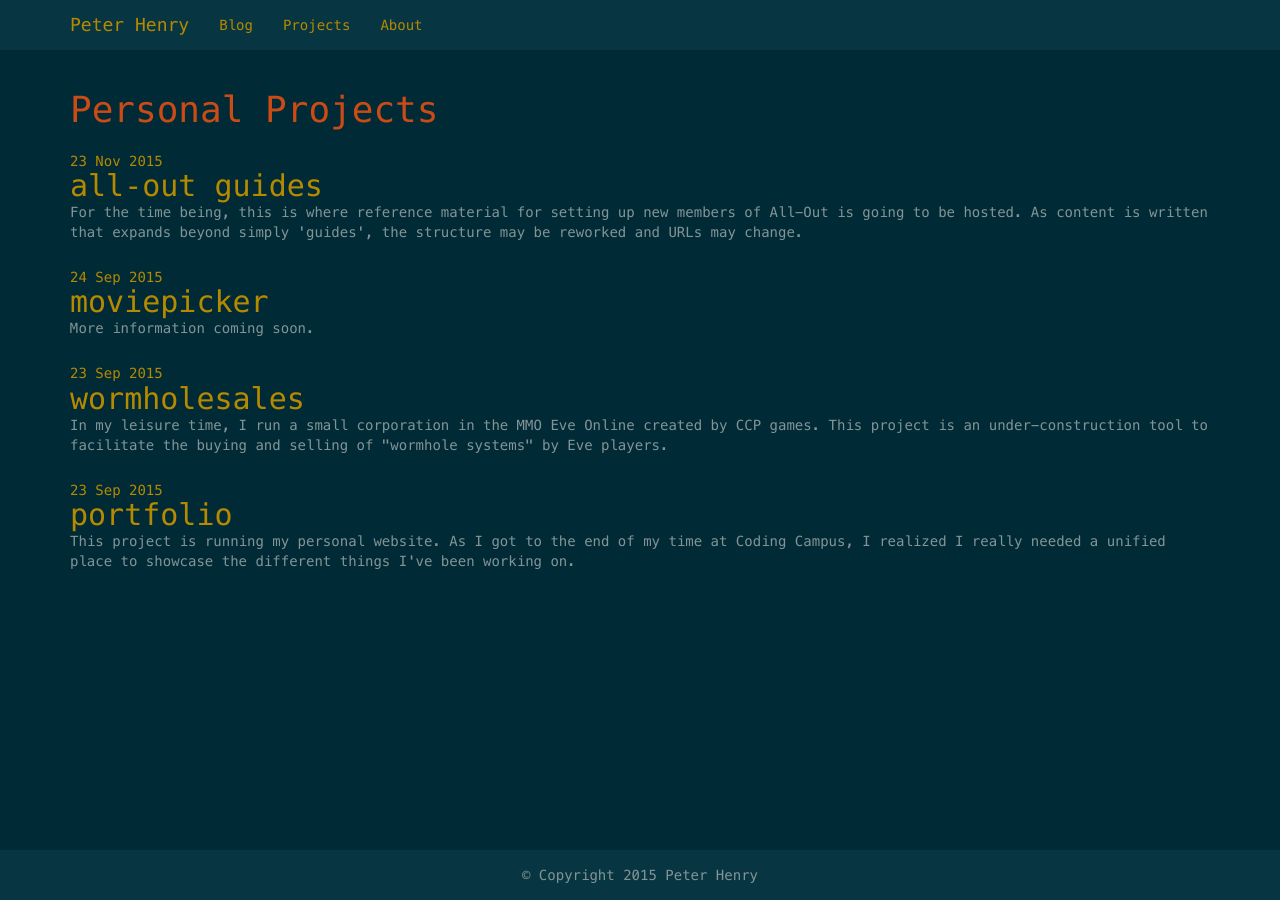
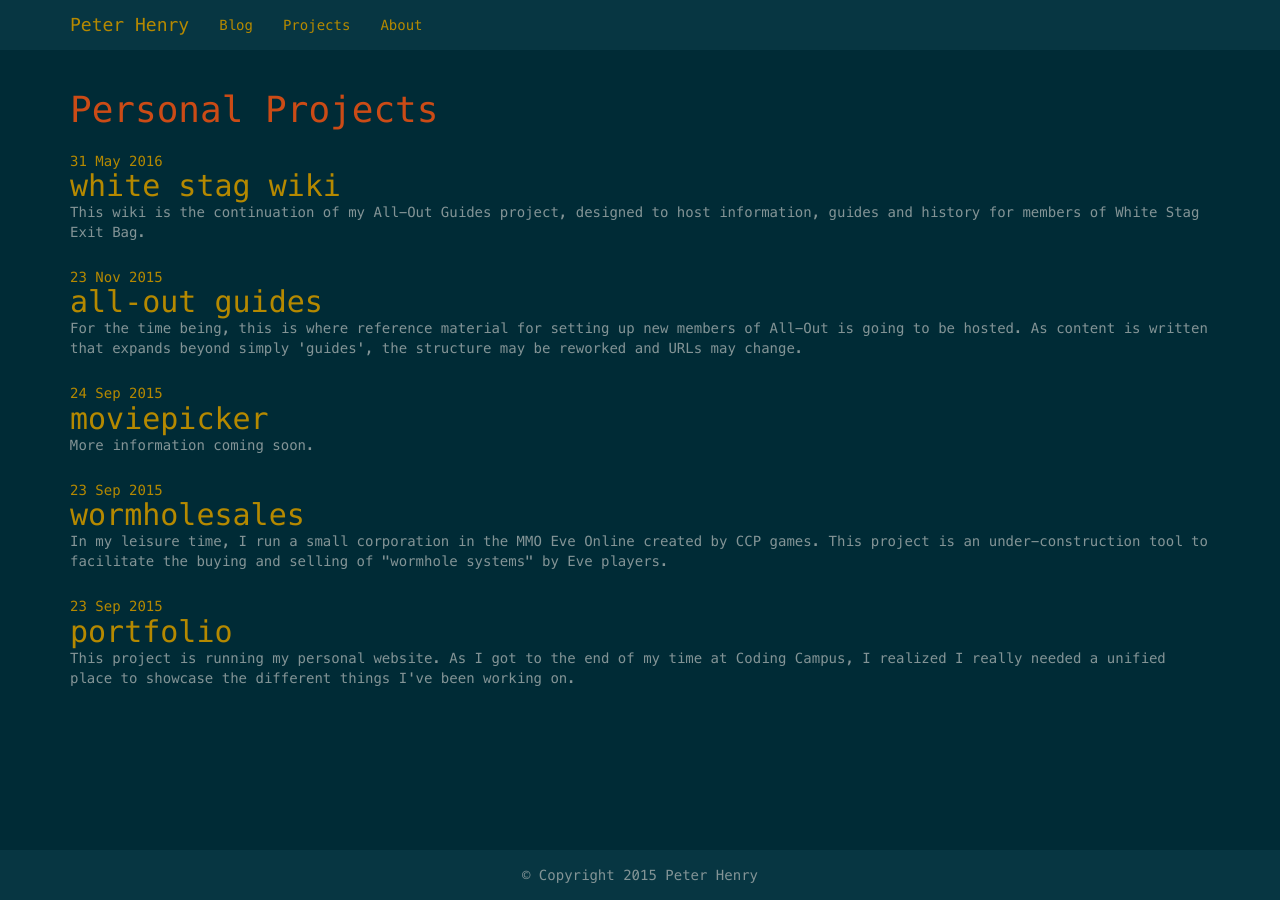
Before and after one commit to mosbasik/portfolio-jekyll, a Jekyll site: the page built from projects/index.html, in a window 1280 px wide. Built offline with Jekyll 4.4.1, drawn with Linux system fonts in a browser that asks for light colours; nearby versions of some CDN libraries; some of the changed lines change nothing that is shown.

Commit message:
publishing white stag wiki project

```diff
--- a/_posts/2015-11-23-all-out-guides.markdown
+++ b/_posts/2015-11-23-all-out-guides.markdown
@@ -13,6 +13,9 @@ excerpt: >
 Hosted at: [all-out.github.io/guides](http://all-out.github.io/guides/ "All-Out Guides")
 
 Source code: [github.com/all-out/guides](https://github.com/all-out/guides "All-Out Guides Source")
+
+
+EDIT: I'm no longer updating this project and have migrated the information it contained to a wiki.  Refer to the [White Stag Wiki]({% post_url 2016-05-31-white-stag-wiki %}) project page for more info.
 
 - - -
 
--- /dev/null
+++ b/_posts/2016-05-31-white-stag-wiki.markdown
@@ -0,0 +1,140 @@
+---
+layout: post
+title: white stag wiki
+categories: projects
+comments: true
+disqus_identifier: cc21e3f4-ae65-48d4-8fce-e1dfbd96a1d6
+excerpt: >
+    This wiki is the continuation of my All-Out Guides project, designed to
+    host information, guides and history for members of White Stag Exit Bag.
+---
+
+
+Hosted at: [wiki.whitestagexitbag.org](http://wiki.whitestagexitbag.org "White Stag Wiki")
+
+- - -
+
+
+## Purpose
+
+This wiki is the continuation of my [All-Out Guides]({% post_url 2015-11-23-all-out-guides %}) project, designed to host information, guides and history for members of [White Stag Exit Bag](https://evewho.com/alli/White+Stag+Exit+Bag).
+
+[All-Out]: http://evewho.com/corp/all-out
+
+- - -
+
+## Planning
+
+
+### Security
+
+First and foremost, I needed a way to differentiate between different levels of information sensitivity.
+
+When our group started playing Eve, we got a lot done with Google Documents, but it wasn't sustainable long term.
+
+We didn't want to keep track of a a whole list of gmail address / eve player pairs, so we couldn't restrict visibility to certain email addresses.  This meant it wasn't safe to publish internal info on GDocs.
+
+If we wanted people to contribute information, we had to make the docs publically editable - but because Google docs and sheets are so easy to edit, it was an invitation to vandalism (both from our members and externally).
+
+Using a wiki allowed me to maintain strict control of users (naming them consistently was a big quality of life improvement) and the groups they were in / permissions they had.  Certain parts of the wiki are only visible to directors, others to specific corps, others to the whole alliance, and others to the public.  Also, I've found that the slight psychological barrier to editing significantly cuts down on vandalism: in a wiki, you click the "edit" button to start and the "save" button to end, compared to GDocs where you just start typing.
+
+
+
+<figure class="right">
+    <a href="/img/white-stag-wiki-sitemap.png">
+        <img alt="White Stag Wiki Sitemap" title="White Stag Wiki Sitemap" src="/img/white-stag-wiki-sitemap.png" width="25%">
+    </a>
+    <figcaption>
+        <p>Overview of the wiki's current namespaces.</p>
+    </figcaption>
+</figure>
+
+### Structure
+
+Information organization is a huge topic.  A site can have loads of information on a topic but if it's disorganized no one will try to read it.
+
+One reason Wikipedia is so successful is because it has strict guidelines on article structure, notability requirements, etc.  It's _extremely_ well organized.
+
+The only significant information that I knew I wanted on the wiki to start with was the guide information I'd already created - but all of that was essentially one "kind" of info: public, general purpose, and not sensitive.  Intuitively, all that information would probably end up in one place on the wiki.
+
+Many discussions of wiki structure online suggest as flat a page heirarchy as possible, to simplify internal linking and make urls guessable.  Breaking up pages into folders (or namespaces, as DokuWiki calls the concept) is almost like making different wikis.  However, it's a lot easier to set permissions on a namespace and have them be applied to each of its pages (present and future) than it is to keep track of which set of permssions need to be applied to any given new page in the flat heirarchy.  It's a tradeoff between security and flexibility.
+
+Eventually I decided to create three main namespaces: `Public` for anyone to see and for alliance affiliates to edit, `Private` for only alliance affiliates to see and edit, and `Bulletins` for alliance affilates to see but only directors to edit.  There are some subnamespaces, like `Private:Directors` which only directors can see or edit, and some extra namespaces for meta things like experimenting (`Playground`) or how-to's about dokuwiki itself (`Wiki`) and some leftover bits and pieces from experimenting.
+
+It's grown somewhat organically from that framework, though now I can see some places that should be cleaned up.  For instance, `Bulletins` could be moved under `Private`.  The reason it's not yet is because we use a blogging plugin to publish bulletins and its default behavior is to use a root namespace.  Another issue is that the kind of thing that goes in `Public:History` is probably also going to appear in `Bulletins` (and also `Public:History` material is easiest to write while it's happening, but it's usually sensitive info while it's happening and shouldn't be publically viewable until after the fact).
+
+Maintaining a wiki is, as always, an ongoing challenge.
+
+
+<figure class="right">
+    <a href="/img/white-stag-500-white.png">
+        <img alt="White Stag Exit Bag Logo" title="White Stag Exit Bag Logo" src="/img/white-stag-500-white.png" width="25%">
+    </a>
+    <figcaption>
+        <p>White Stag Exit Bag alliance logo.</p>
+    </figcaption>
+</figure>
+
+### Visual
+
+
+Since the wiki is an alliance-level asset and no longer specific to the All-Out corp, the flood of tangerine I used on the All-Out Guides didn't seem appropriate.
+
+
+We have a nice logo one of our members created - mostly white with tangerine highlights.  White is literally part of the alliance name, so it seemed like the obvious choice for a background color.  Links seemed like a good place to use the highlight color.  Fortunately our yellow isn't _too_ bright to use on a white background, though sometimes I think it's getting there.
+
+I was able to find a theme fairly quickly that satisfied most of my layout concerns.  The primary issue was finding one with good placement and design of the table of contents.  A lot of them wanted to collapse or scroll with the page, but were sluggish or broken on mobile or just broken in general.
+
+If I had the time, I could probably write a reasonable theme myself or at least tweak an existing one - but I'm pretty happy with what we have now.
+
+- - -
+
+## Building Blocks
+
+### [DokuWiki](https://www.dokuwiki.org)
+
+I knew from the start I didn't want to write my own wiki engine, so I did quite a bit of research into what was available.
+
+One of my favorite developers in the Eve Online community, [Lucia Denniard](https://github.com/andimiller), ran the (now somewhat defunct) [Confederation of xXPizzaXx Wiki](https://wiki.pizza.moe/) for a while.  I asked around and a Pizza director was nice enough to give me a temporary login to look through the internals.  I really liked what I saw; it seemed to have the right balance of simplicity and security that I wanted.
+
+DokuWiki doesn't have a database backend; it uses plain text files to store its content - incredibly simple to install, keep backed up, etc.  It honestly took me less than an hour to install a basic, working wiki that my users could edit.  The time is in the tweaking, of course.  BUT - a large drawback with a file-based wiki is that renaming pages or moving them around to different namespaces breaks any links that referred to that page.  This makes restructuring your wiki much, much more time consuming.
+
+DokuWiki manages security with an [ACL (Access Control List) system](https://www.dokuwiki.org/acl).  There are seven basic permissions (read/write/edit/etc) that can be granted to users/usergroups, and used as restrictions on pages/namespaces.  The various combinations of these allows very granular control over who can see and edit what.
+
+#### Rejected Wiki Solutions
+
+##### [MediaWiki](https://www.mediawiki.org)
+
+The first engine I checked out, of course, was MediaWiki - what [Wikipedia](https://www.wikipedia.org/) runs on.  It's great software, but seemed like huge overkill for what I needed.  It has hundreds of settings and thousands of plugins, a strong focus on database caching, high throughput, etc.
+
+Incidentally, the [Brave Newbies Wiki](https://wiki.braveineve.com/) (belonging one of highest-profile new player friendly alliances in Eve) _looks_ like it's running MediaWiki, but the favicon gives it away - they're actually running DokuWiki with a MediaWiki skin. :)
+
+##### [Github Wiki](https://help.github.com/articles/about-github-wikis/)
+
+Github offers a wiki solution to allow developers to publish more in-depth documentation than a readme file permits.  These wikis are simply git repositories, though, which come with some pros and cons.  All changes to Github Wikis are recorded in version control, and the same git workflow of clone/commit/push/pullrequest/merge etc applies - but this requires all contributors to have github accounts and  understand how to use git, etc.  This makes the barrier to editing quite high for the non-technical.  This was one thing I was trying to get away from by moving away from my Github Pages based [All-Out Guides]({% post_url 2015-11-23-all-out-guides %}).
+
+- - -
+{% if page.comments %}
+<div id="disqus_thread"></div>
+<script>
+    /**
+     *  RECOMMENDED CONFIGURATION VARIABLES: EDIT AND UNCOMMENT THE SECTION BELOW TO INSERT DYNAMIC VALUES FROM YOUR PLATFORM OR CMS.
+     *  LEARN WHY DEFINING THESE VARIABLES IS IMPORTANT: https://disqus.com/admin/universalcode/#configuration-variables
+     */
+
+    var disqus_config = function () {
+        this.page.identifier = '{{ page.disqus_identifier }}' // Replace PAGE_IDENTIFIER with your page's unique identifier variable
+        this.page.url = "{{ site.url }}{{ page.url }}";  // Replace PAGE_URL with your page's canonical URL variable
+    };
+
+    (function() {  // DON'T EDIT BELOW THIS LINE
+        var d = document, s = d.createElement('script');
+
+        s.src = '//peterhenry.disqus.com/embed.js';
+
+        s.setAttribute('data-timestamp', +new Date());
+        (d.head || d.body).appendChild(s);
+    })();
+</script>
+<noscript>Please enable JavaScript to view the <a href="https://disqus.com/?ref_noscript" rel="nofollow">comments powered by Disqus.</a></noscript>
+{% endif %}
```
Also changed, not shown: img/all-out.png, img/white-stag-500-black.png (added), img/white-stag-500-white.png (added), img/white-stag-wiki-sitemap.png (added).
